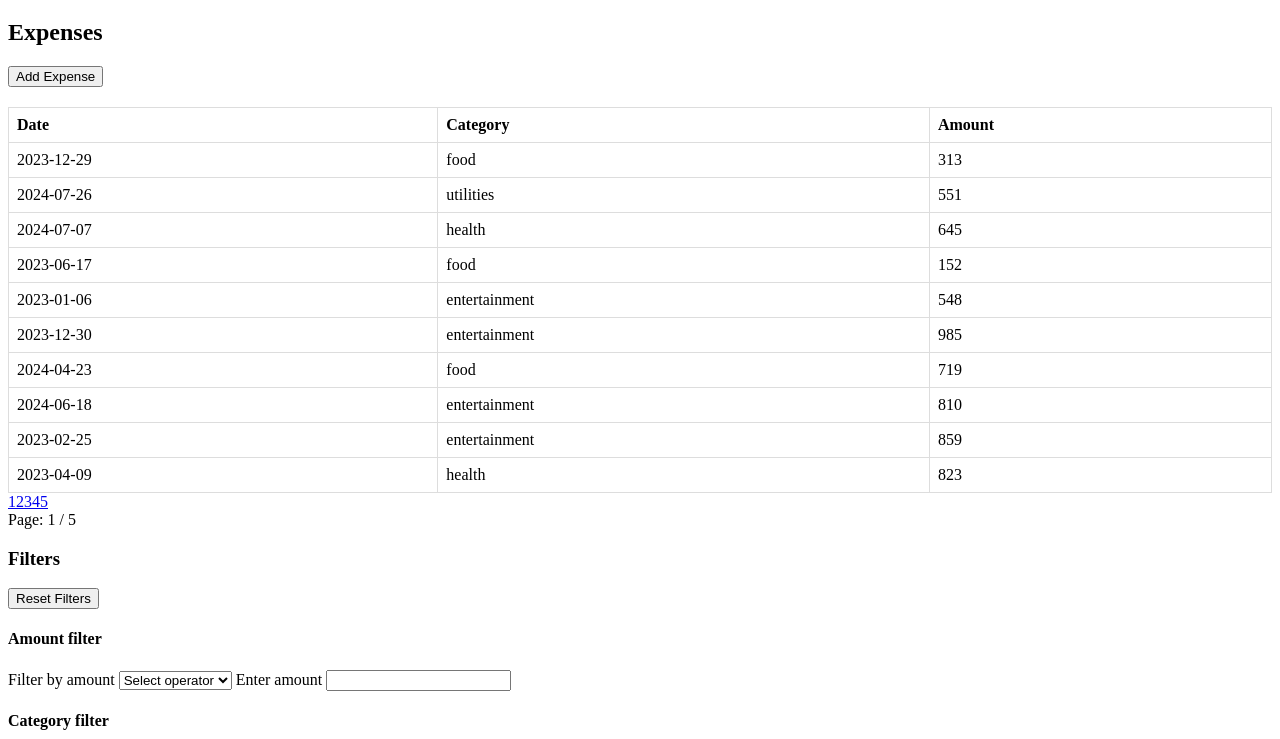
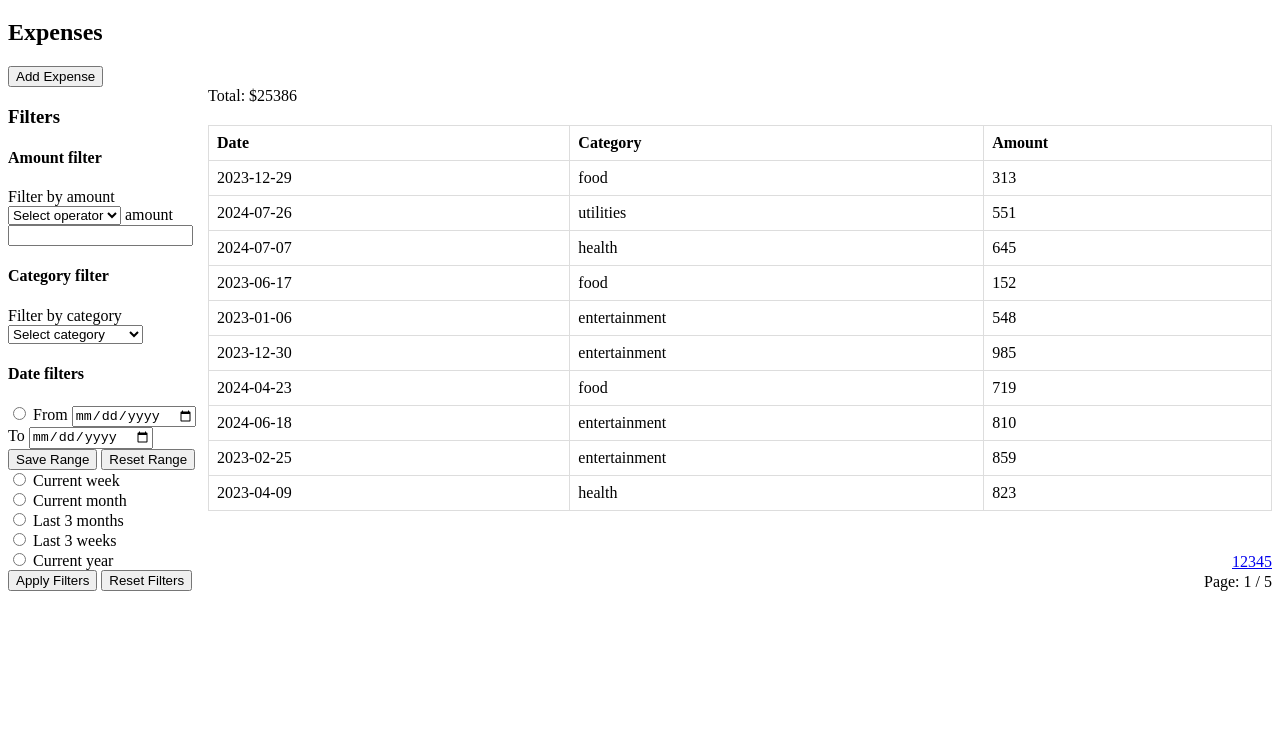
Before and after one commit to MihaiAlexandru333/budget-app, a plain HTML site: page budget.html in a window 1280 px wide. Shown: the part 61-800 px from the top of the page. Drawn offline with Linux system fonts and the light colour scheme.

Commit message:
reposition elements

```diff
--- a/budget.html
+++ b/budget.html
@@ -6,7 +6,6 @@
 		<title>Document</title>
 		<link rel="stylesheet" type="text/css" href="style.css" />
 	</head>
-	<body>
 		<h1>Budget App</h1>
 		<h2>Expenses</h2>
 		<button name="addExpense" id="add-expense">Add Expense</button>
@@ -45,25 +44,9 @@
 				<button type="button" id="submit-expense">Submit Expense</button>
 			</div>
 		</div>
-
-		<table id="myTable">
-			<thead>
-				<tr>
-					<th id="date-header">Date</th>
-					<th id="category-header">Category</th>
-					<th id="amount-header">Amount</th>
-				</tr>
-			</thead>
-			<tbody id="tableBody"></tbody>
-		</table>
-		<div id="pagination"></div>
-		<div>
-			<span id="page-number">Page:</span>
-		</div>
-
+<div id="content">
 	<div id="filters">
 		<h3>Filters</h3>
-			<button id="reset">Reset Filters</button>
 		<div id="amount-filter">
 			<h4>Amount filter</h4>
 			<label for="operator">Filter by amount</label>
@@ -73,7 +56,7 @@
 				<option value="<=">bellow</option>
 				<option value="===">equal to</option>
 			</select>
-				<label for="user-category">Enter amount</label>
+			<label for="user-category">amount</label>
 			<input
 				type="number"
 				id="operator-amount"
@@ -153,9 +136,31 @@
 			</div>
 		</div>
 
-			<button id="apply-filters">Apply</button>
+		<button id="apply-filters">Apply Filters</button>
+		<button id="reset">Reset Filters</button>
 	</div>
+	<div id="table-container">
+
+		<table id="myTable">
+			<thead>
+				<tr>
+					<th id="date-header">Date</th>
+					<th id="category-header">Category</th>
+					<th id="amount-header">Amount</th>
+				</tr>
+			</thead>
+			<tbody id="tableBody"></tbody>
 			<span id="total"></span>
+		</table>
+		<div id="pagination"></div>
+		<div>
+			<span id="page-number">Page:</span>
+		</div>
+
+
+	</div>
+	</div>
+
 		<script type="module" src="budget.js"></script>
 		<script type="module" src="mockExpenses.js"></script>
 	</body>
--- a/budget.js
+++ b/budget.js
@@ -224,7 +224,7 @@ function updatePaginationControls(expenses) {
 		});
 		paginationContainer.appendChild(pageLink);
 	}
-	pageNumber.innerHTML = `Page: ${currentPage} / ${totalPages}`;
+	pageNumber.innerHTML = `  Page: ${currentPage} / ${totalPages}`;
 }
 
 /* total */
--- a/style.css
+++ b/style.css
@@ -58,3 +58,31 @@ th {
   cursor: pointer;
 
 }
+
+#content {
+  display: flex;
+  justify-content: space-between;
+}
+
+#table-container {
+  flex: 1;
+  position: relative;
+}
+
+#filters {
+  flex: 0 0 200px;
+}
+
+#myTable {
+  width: 100%;
+}
+
+#pagination, #page-number {
+  position: absolute;
+  right: 0;
+  bottom: 0;
+}
+
+#pagination {
+  margin-bottom: 20px;
+}
```
Lines whose indentation alone changed are shown as unchanged.
